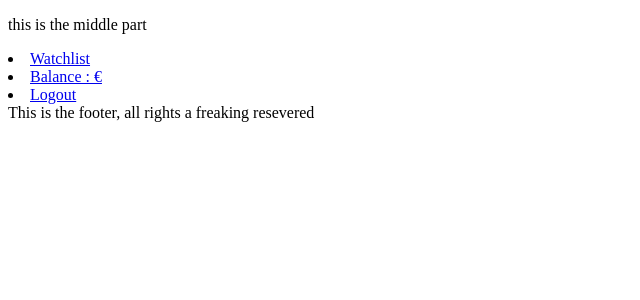
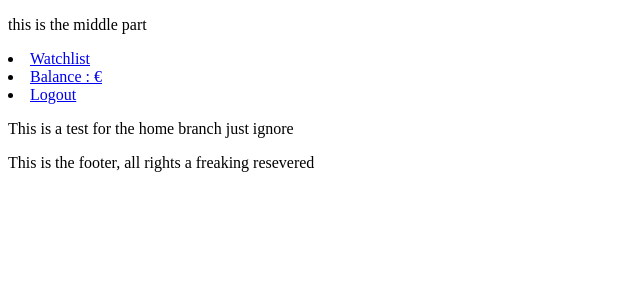
Before and after one commit to robert-rakoczy/SDA-auction, a Django app: page / in a window 1280 px wide. Shown: the part 34-334 px from the top of the page, without its empty margins (0-640 px from the left). Run offline with Django 3.2, Linux system fonts and the light colour scheme.

Commit message:
i made a p tag in home.html please check

```diff
--- a/auction/Templates/home.html
+++ b/auction/Templates/home.html
@@ -16,6 +16,7 @@
         <a class="nav-link" href="/website/logout/">Logout</a>
     </li>
 
+<p> This is a test for the home branch just ignore</p>
 </body>
 </html>
 
```
